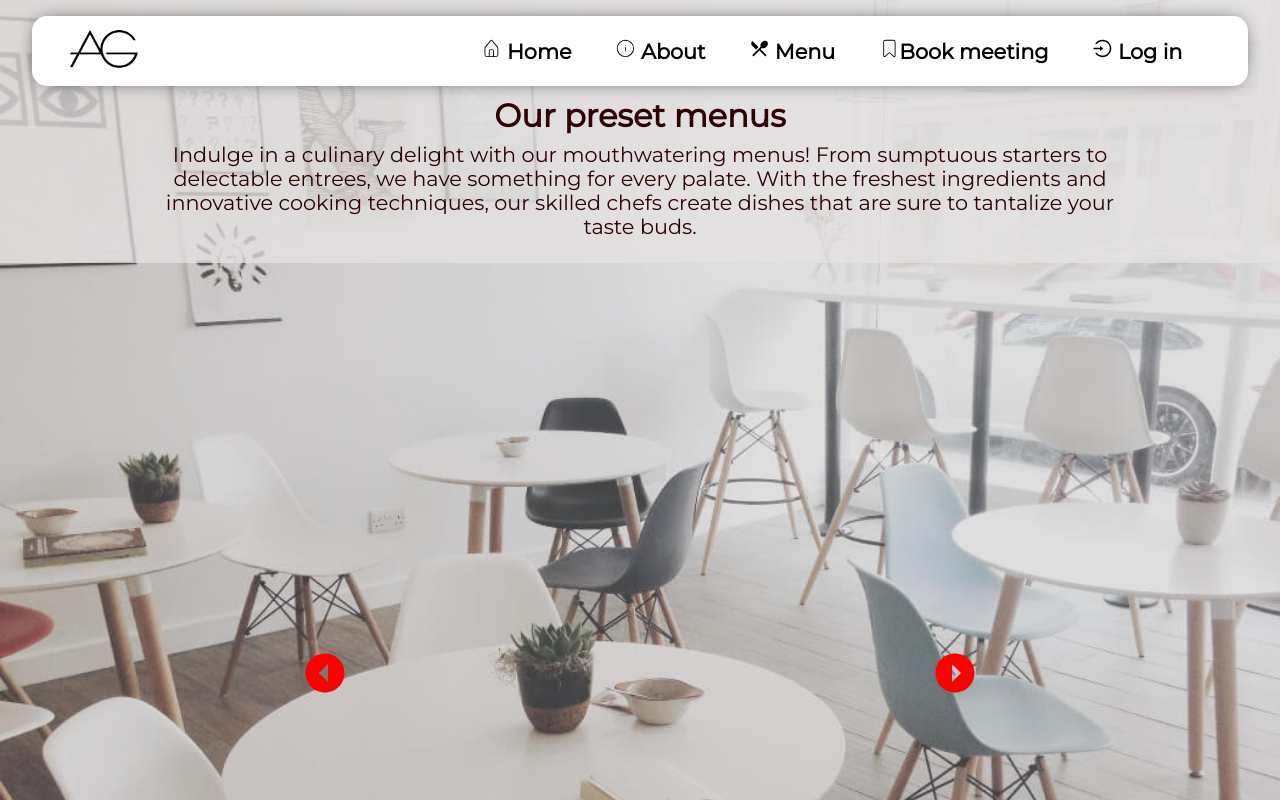
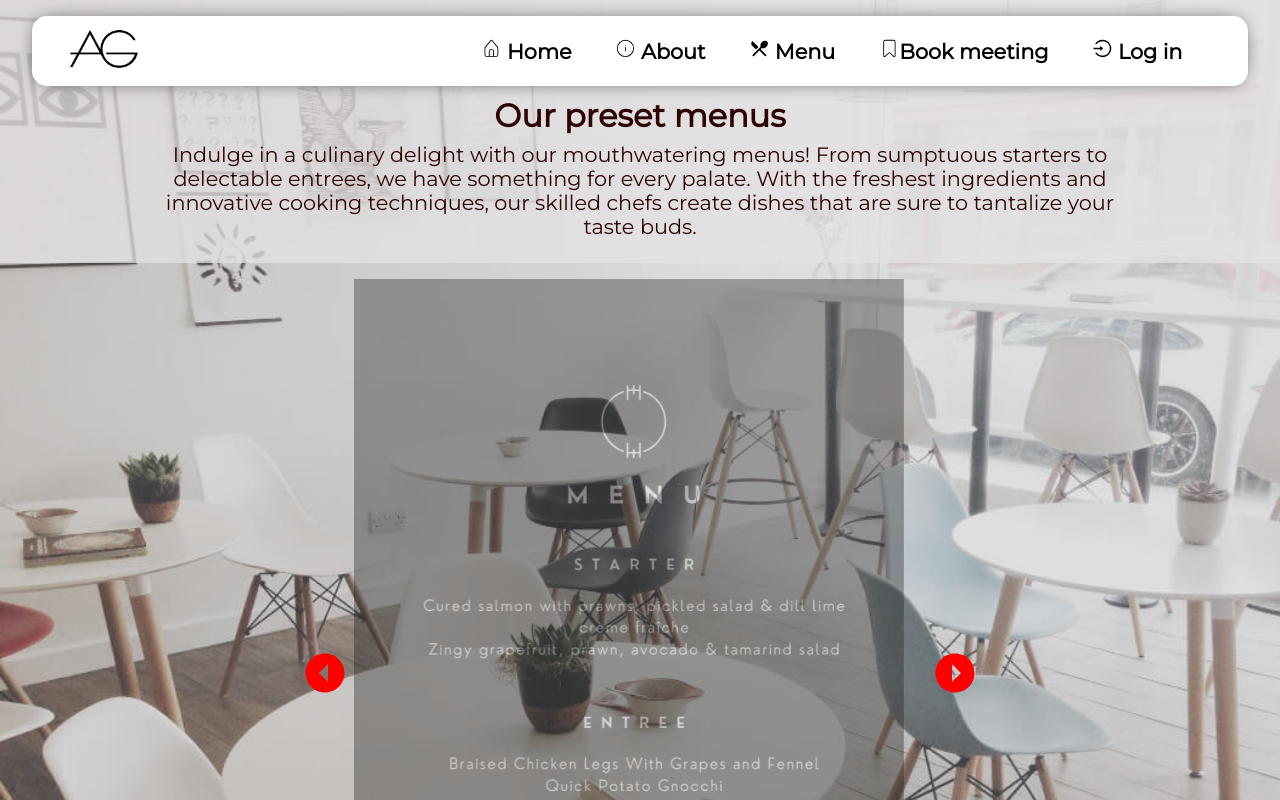
Before and after one commit to AdriandGrigore/HireChef-Website, a React (Create React App) app: page /menu in a window 1280 px wide. Shown: the top 800 px of the page. Built offline with nearby package versions, Linux system fonts and the light colour scheme.

Commit message:
changed the name of animation and the timing

```diff
--- a/src/components/MenuCarousel/MenuCarousel.css
+++ b/src/components/MenuCarousel/MenuCarousel.css
@@ -45,7 +45,7 @@
     height: 800px;
     margin:1rem;
     object-fit: cover;
-    animation: fade 1.5s;
+    animation: menu-fade 1s;
 }
 
 .carousel-image.disabled{
@@ -56,7 +56,7 @@
    display: none;
 }
 
-@keyframes fade{
+@keyframes menu-fade{
     0%{
         opacity: 0.35;
         transform: translate(-2%);
@@ -82,7 +82,7 @@
         margin: 1rem 0;
     }
 
-    @keyframes fade{
+    @keyframes menu-fade{
         0%{
             opacity: 0.35;
         }
```
